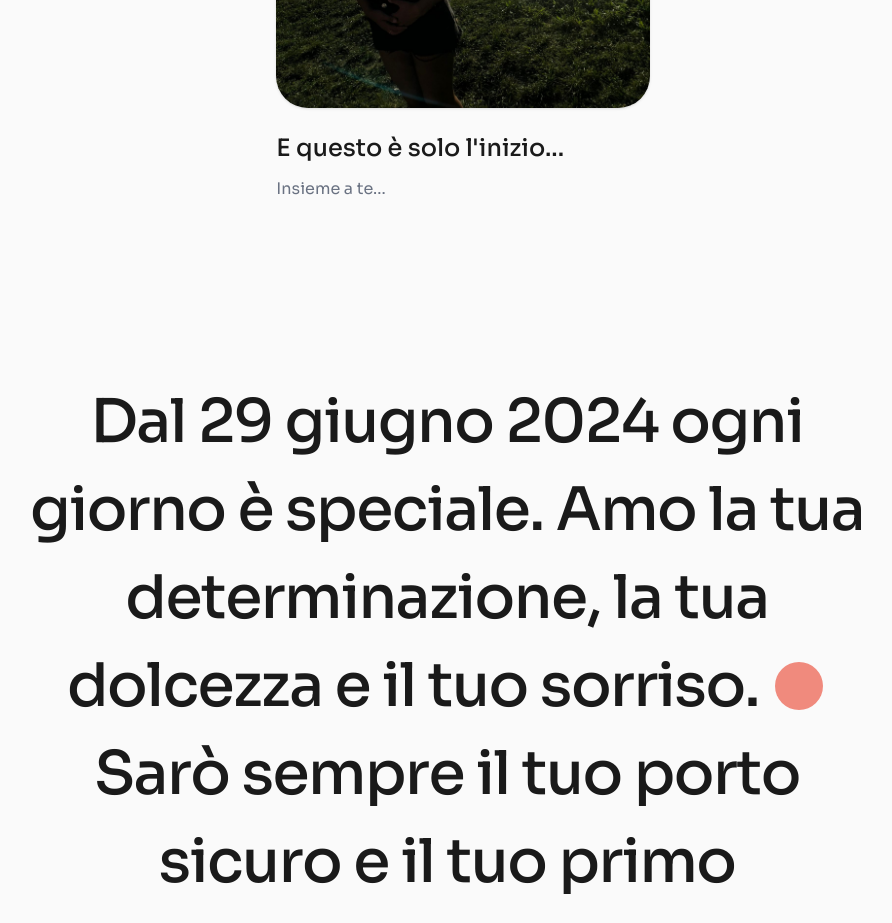
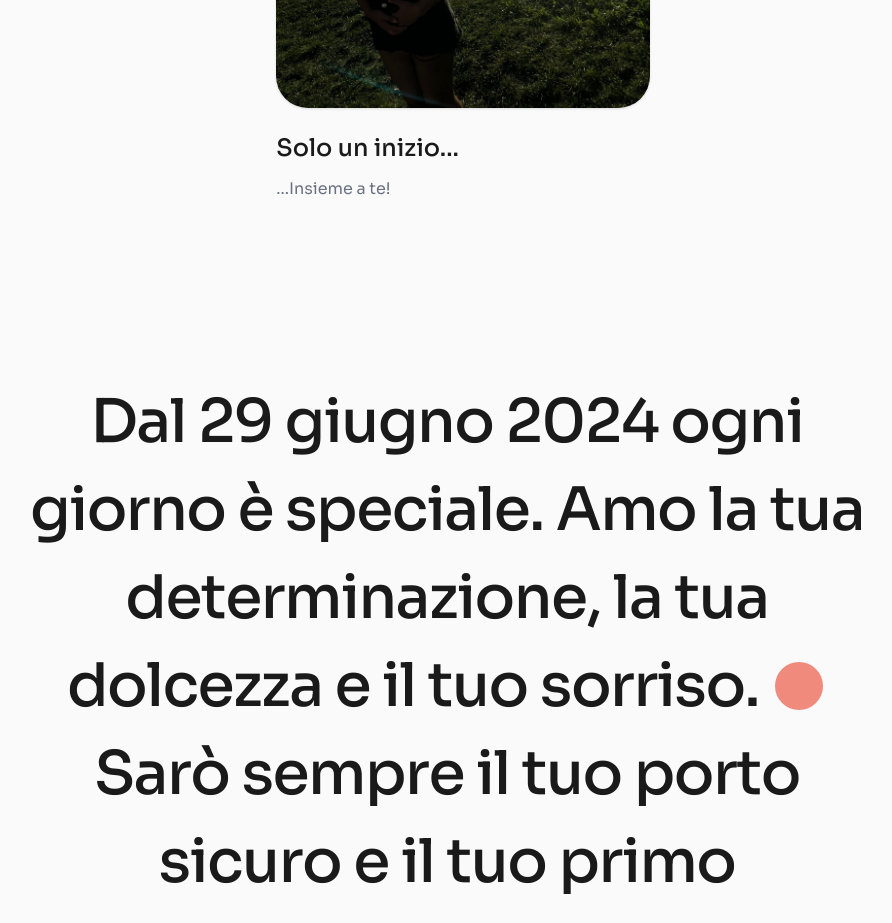
Before and after one commit to NFRR05/regalo-alice, a React (Vite) app: page / in a window 1280 px wide. Shown: the part 5140-6063 px from the top of the page, without its empty margins (193-1085 px from the left). Built offline with nearby package versions, Linux system fonts and the light colour scheme.

Commit message:
feat: add responsive BentoGallery component with distinct mobile horizontal scroll and desktop grid layouts.

```diff
--- a/src/components/BentoGallery.tsx
+++ b/src/components/BentoGallery.tsx
@@ -30,8 +30,8 @@ const galleryItems = [
     image: img15
   },
   {
-    title: "E questo è solo l'inizio...",
-    description: "Insieme a te...",
+    title: "Solo un inizio...",
+    description: "...Insieme a te!",
     image: img16
   }
 ];
```
